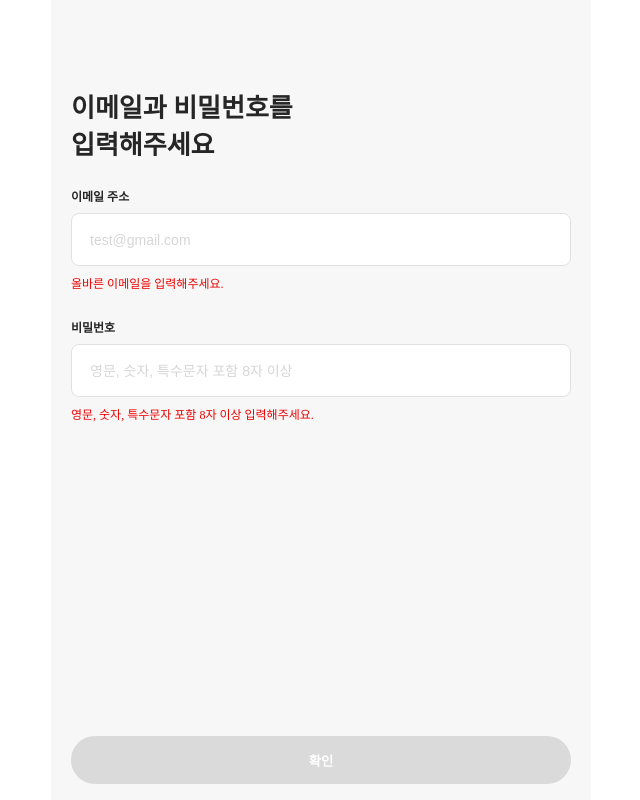
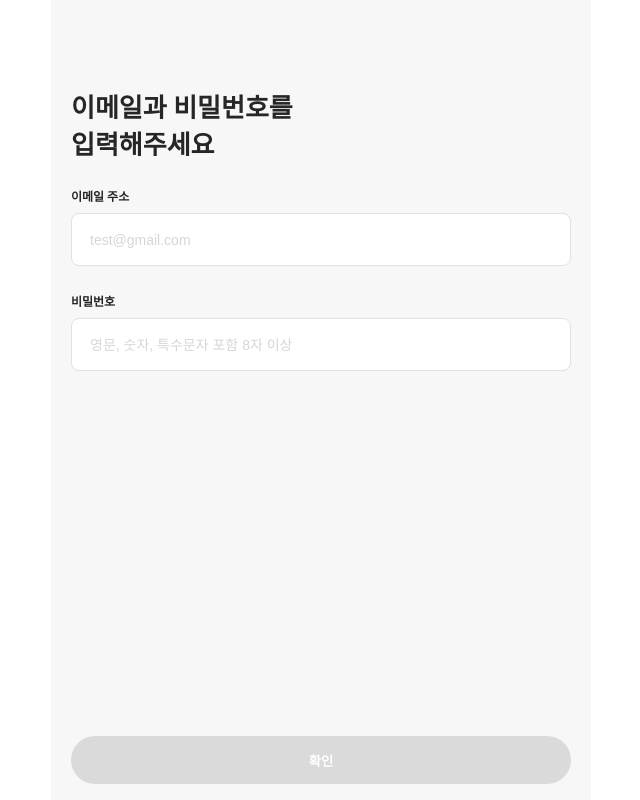
Before and after one commit to yangu1455/React, a React (Create React App) app in the folder toy-project/react-hooks-demo/: page / in a window 1280 px wide. Shown: the whole page, without its empty margins (319-959 px from the left). Built offline with nearby package versions, Linux system fonts and the light colour scheme.

Commit message:
이메일과 비밀번호 input

```diff
--- a/toy-project/react-hooks-demo/src/Login.jsx
+++ b/toy-project/react-hooks-demo/src/Login.jsx
@@ -1,6 +1,35 @@
 import React from "react";
+import { useState } from "react";
 
 export default function Login() {
+  const [email, setEmail] = useState('');
+  const [pw, setPw] = useState("");
+
+  const [emailValid, setEmailValid] = useState(false);
+  const [pwValid, setPwValid] = useState(false);
+
+  const handleEmail = (e) => {
+    setEmail(e.target.value);
+    const regex =
+      /^(([^<>()\[\].,;:\s@"]+(\.[^<>()\[\].,;:\s@"]+)*)|(".+"))@(([^<>()[\].,;:\s@"]+\.)+[^<>()[\].,;:\s@"]{2,})$/i;
+    if(regex.test(email)) {
+      setEmailValid(true);
+    } else {
+      setEmailValid(false);
+    }
+  }
+
+  const handlePassword = (e) => {
+    setPw(e.target.value);
+    const regex =
+      /^(?=.*[a-zA-z])(?=.*[0-9])(?=.*[$`~!@$!%*#^?&\\(\\)\-_=+])(?!.*[^a-zA-z0-9$`~!@$!%*#^?&\\(\\)\-_=+]).{8,20}$/;
+    if(regex.test(pw)) {
+      setPwValid(true);
+    } else {
+      setPwValid(false);
+    }
+  }
+
   return (
     <div className='page'>
       <div className="titleWrap">
@@ -13,23 +42,37 @@
         <div className="inputTitle">이메일 주소</div>
         <div className="inputWrap">
           <input
+            type='text'
             className="input"
             placeholder="test@gmail.com"
+            value={email}
+            onChange={handleEmail}
           />
         </div>
         <div className="errorMessageWrap">
-          올바른 이메일을 입력해주세요.
+          {
+            !emailValid && email.length > 0 && (
+              <div>올바른 이메일을 입력해주세요.</div>
+            )
+          }
         </div>
 
         <div style={{ marginTop: "26px" }} className="inputTitle">비밀번호</div>
         <div className="inputWrap">
           <input
+            type="password"
             className="input"
             placeholder="영문, 숫자, 특수문자 포함 8자 이상"
+            value={pw}
+            onChange={handlePassword}
           />
         </div>
         <div className="errorMessageWrap">
-          영문, 숫자, 특수문자 포함 8자 이상 입력해주세요.
+          {
+            !pwValid && pw.length > 0 && (
+              <div>영문, 숫자, 특수문자 포함 8자 이상 입력해주세요.</div>
+            )
+          }
         </div>
       </div>
 
```
